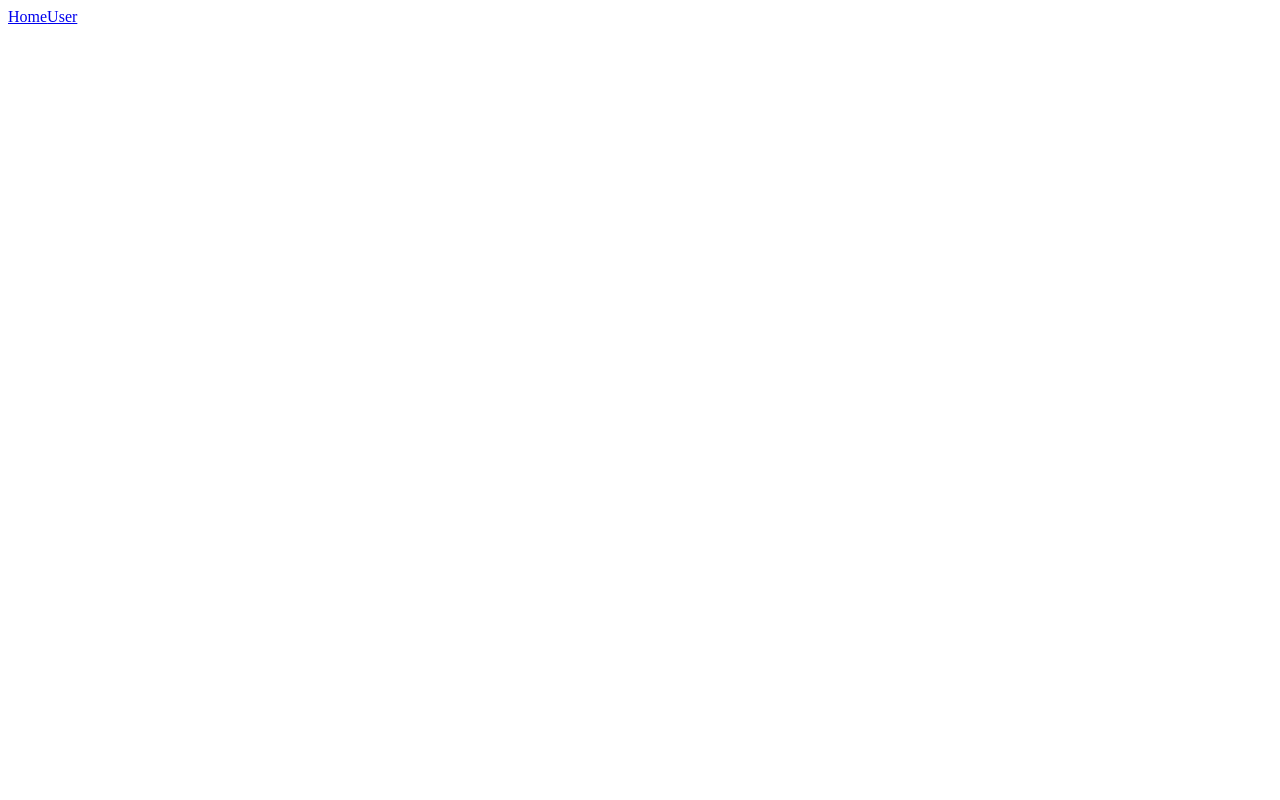
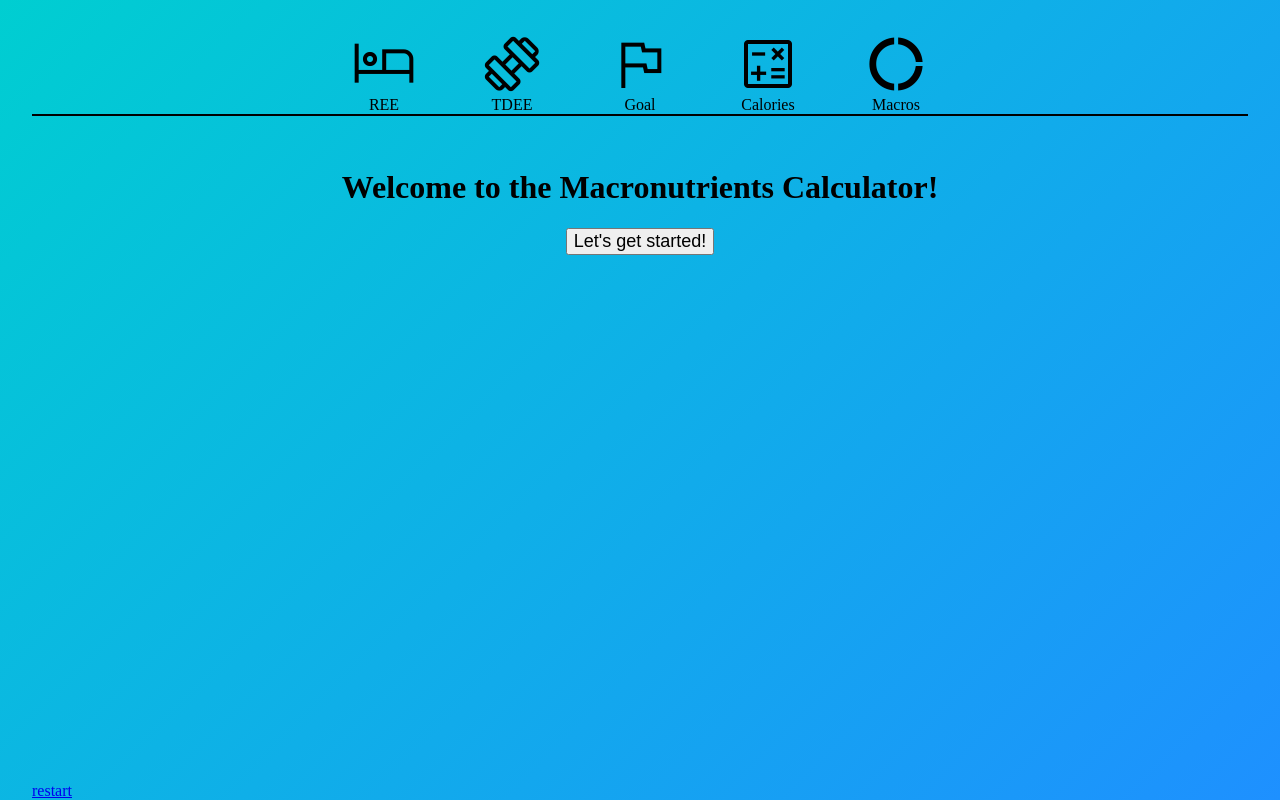
Before and after one commit to CommanderTrip/macros-journal, a Vue app: page /user in a window 1280 px wide. Before the commit this address had no page. Built offline with nearby package versions, Linux system fonts and the light colour scheme.

Commit message:
Added navigation and some styling

```diff
--- a/index.html
+++ b/index.html
@@ -2,15 +2,15 @@
 <html lang="en">
 
 <head>
-  <meta charset="UTF-8" />
-  <link rel="icon" type="image/svg+xml" href="/vite.svg" />
-  <meta name="viewport" content="width=device-width, initial-scale=1.0" />
-  <title>Macro Journaling</title>
+    <meta charset="UTF-8" />
+    <link rel="icon" type="image/svg+xml" href="/vite.svg" />
+    <link rel="stylesheet" href="https://fonts.googleapis.com/css2?family=Material+Symbols+Outlined:opsz,wght,FILL,GRAD@48,400,0,0" />  <meta name="viewport" content="width=device-width, initial-scale=1.0" />
+    <title>Macro Journaling</title>
 </head>
 
 <body>
-  <div id="app"></div>
-  <script type="module" src="/src/main.js"></script>
+    <div id="app"></div>
+    <script type="module" src="/src/main.js"></script>
 </body>
 
 </html>
--- a/package.json
+++ b/package.json
@@ -15,10 +15,11 @@
     "vue-router": "^4.4.5"
   },
   "devDependencies": {
+    "@tauri-apps/cli": "^1",
     "@vitejs/plugin-vue": "^5.0.5",
+    "sass-embedded": "^1.79.3",
     "typescript": "^5.2.2",
     "vite": "^5.3.1",
-    "vue-tsc": "^2.0.22",
-    "@tauri-apps/cli": "^1"
+    "vue-tsc": "^2.0.22"
   }
 }
--- a/src/App.vue
+++ b/src/App.vue
@@ -1,19 +1,37 @@
 <script setup>
 
-import { RouterLink, RouterView } from 'vue-router';
-import HomeView from './views/HomeView.vue';
+import { RouterView, RouterLink } from 'vue-router';
+import ProgressionNav from "./components/ProgressionNav.vue";
 
 </script>
 
 <template>
-  <div class="container">
-    <RouterLink to="/home">Home</RouterLink>
-    <RouterLink to="/user">User</RouterLink>
+  <main>
+    <ProgressionNav />
+    <RouterView />
+  </main>
+  <div v-if="$route.fullPath === '/'">
+    <div class="welcome">
+      <h1>Welcome to the Macronutrients Calculator!</h1>
+      <RouterLink to="/gettingstarted"><button>Let's get started!</button></RouterLink>
+    </div>
   </div>
-  <main>
-    <RouterView/>
-  </main>
+  <footer>
+    <RouterLink to="/">restart</RouterLink>
+  </footer>
 </template>
+
+<style>
+html {
+  width: 100%;
+  height: 100%;
+  background-image: linear-gradient(-45deg, #1E90FF, #00CED1);
+}
+
+body {
+  margin-inline: 2rem;
+}
+</style>
 
 <style scoped>
 :root {
@@ -51,5 +69,18 @@ import HomeView from './views/HomeView.vue';
     background-color: #0f0f0f69;
   }
 }
+footer {
+  position: absolute;
+  bottom: 0;
+}
 
+.welcome {
+  display: flex;
+  flex-direction: column;
+  align-items: center;
+
+  button {
+    font-size: large;
+  }
+}
 </style>
--- /dev/null
+++ b/src/components/ProgressionNav.vue
@@ -0,0 +1,51 @@
+<script setup lang="ts">
+
+import { RouterLink } from 'vue-router';
+
+</script>
+
+<template>
+  <nav>
+    <div class="nav-item">
+      <span class="material-symbols-outlined">hotel</span>
+      <label>REE</label>
+    </div>
+    <div class="nav-item">
+      <span class="material-symbols-outlined">exercise</span>
+      <label>TDEE</label>
+    </div>
+    <div class="nav-item">
+      <span class="material-symbols-outlined">flag</span>
+      <label>Goal</label>
+    </div>
+    <div class="nav-item">
+      <span class="material-symbols-outlined">calculate</span>
+      <label>Calories</label>
+    </div>
+    <div class="nav-item">
+      <span class="material-symbols-outlined">donut_large</span>
+      <label>Macros</label>
+    </div>
+  </nav>
+</template>
+
+<style scoped lang="scss">
+nav {
+  display: flex;
+  flex-direction: row;
+  justify-content: center;
+  margin-block: 2rem;
+  border-bottom: 2px solid black;
+}
+
+.nav-item {
+  display: flex;
+  flex-direction: column;
+  align-items: center;
+}
+
+.material-symbols-outlined {
+  font-size: 64px;
+  margin-inline: 2rem;
+}
+</style>
--- a/src/router.js
+++ b/src/router.js
@@ -2,10 +2,10 @@ import { createMemoryHistory, createRouter } from 'vue-router';
 
 import App from "./App.vue";
 import UserInfoView from "./views/UserInfoView.vue";
-import HomeView from './views/HomeView.vue';
+import GettingStartedView from './views/GettingStartedView.vue';
 
 const routes = [
-    { path: "/home", component: HomeView },
+    { path: "/GettingStarted", component: GettingStartedView },
     { path: "/user", component: UserInfoView },
 ];
 
--- /dev/null
+++ b/src/store.js
@@ -0,0 +1,6 @@
+// store.js
+import { reactive } from 'vue'
+
+export const store = reactive({
+    age: 0
+})
--- /dev/null
+++ b/src/views/GettingStartedView.vue
@@ -0,0 +1,27 @@
+<script setup>
+
+import { RouterLink } from 'vue-router';
+
+</script>
+
+<template>
+    <div>
+        <h1>Macro Calculator</h1>
+        <p>Breaking down your macros comes down to 5 steps:</p>
+        <ol>
+            <li>Calculating your Resting Energy Expenditure (REE)</li>
+            <li>Calculating your Total Daily Energy Expenditure (TDEE)</li>
+            <li>Applying your fitness goals</li>
+            <li>Breaking down your recommended daily Calories</li>
+            <li>Breaking down your recommended <em>Macronutrients</em> from the Calories</li>
+        </ol>
+        <div>
+            <p>Let's start by first getting your measurements!</p>
+            <RouterLink to="/user"><button>Next</button></RouterLink>
+        </div>
+    </div>
+</template>
+
+<style lang="scss">
+
+</style>
--- a/src/views/HomeView.vue
+++ /dev/null
@@ -1,3 +0,0 @@
-<template>
-    <h1>Hi</h1>
-</template>
--- a/src/views/UserInfoView.vue
+++ b/src/views/UserInfoView.vue
@@ -1,5 +1,36 @@
+<script>
+import {watch, ref} from "vue";
+
+const age = ref(0);
+
+watch(age, (newAge, oldAge) => {
+    console.log(oldAge);
+    console.log(newAge);
+});
+
+</script>
+
 <template>
+    <h1>Your Measurements</h1>
     <div>
-        <button>woah</button>
+        <fieldset>
+            <legend>What units would you prefer?</legend>
+
+            <div>
+                <input type="radio" id="imperial" name="units" value="imperial"/>
+                <label for="imperial">Imperial</label>
+            </div>
+
+            <div>
+                <input type="radio" id="metric" name="units" value="metric"/>
+                <label for="metric">Metric</label>
+            </div>
+        </fieldset>
+
+        <form @submit.prevent="">
+
+            <input type="number" min="0" max="100" placeholder="Age" :value="age" required/>
+
+        </form>
     </div>
 </template>
```
Also changed, not shown: 2 other files (tests, documents, lock files or other folders).
